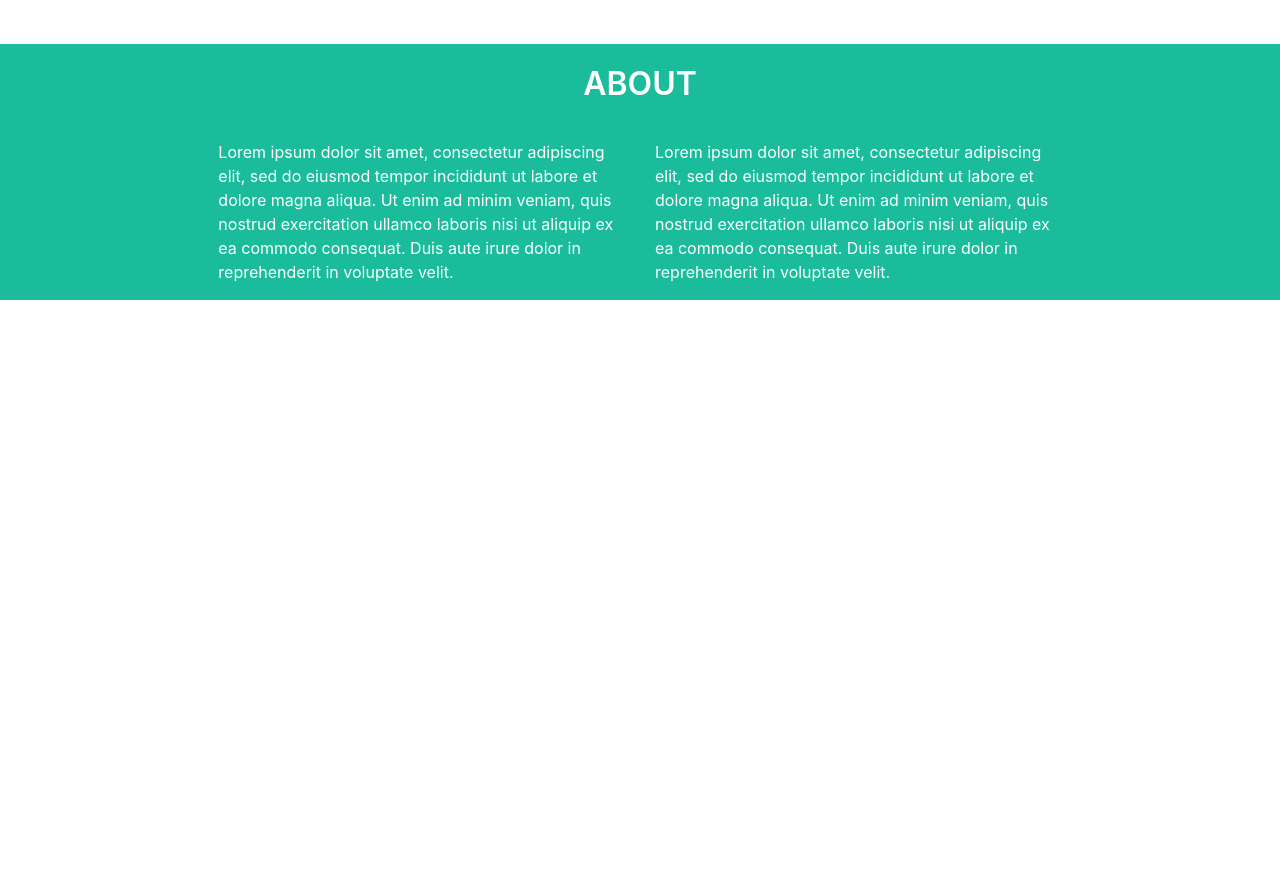
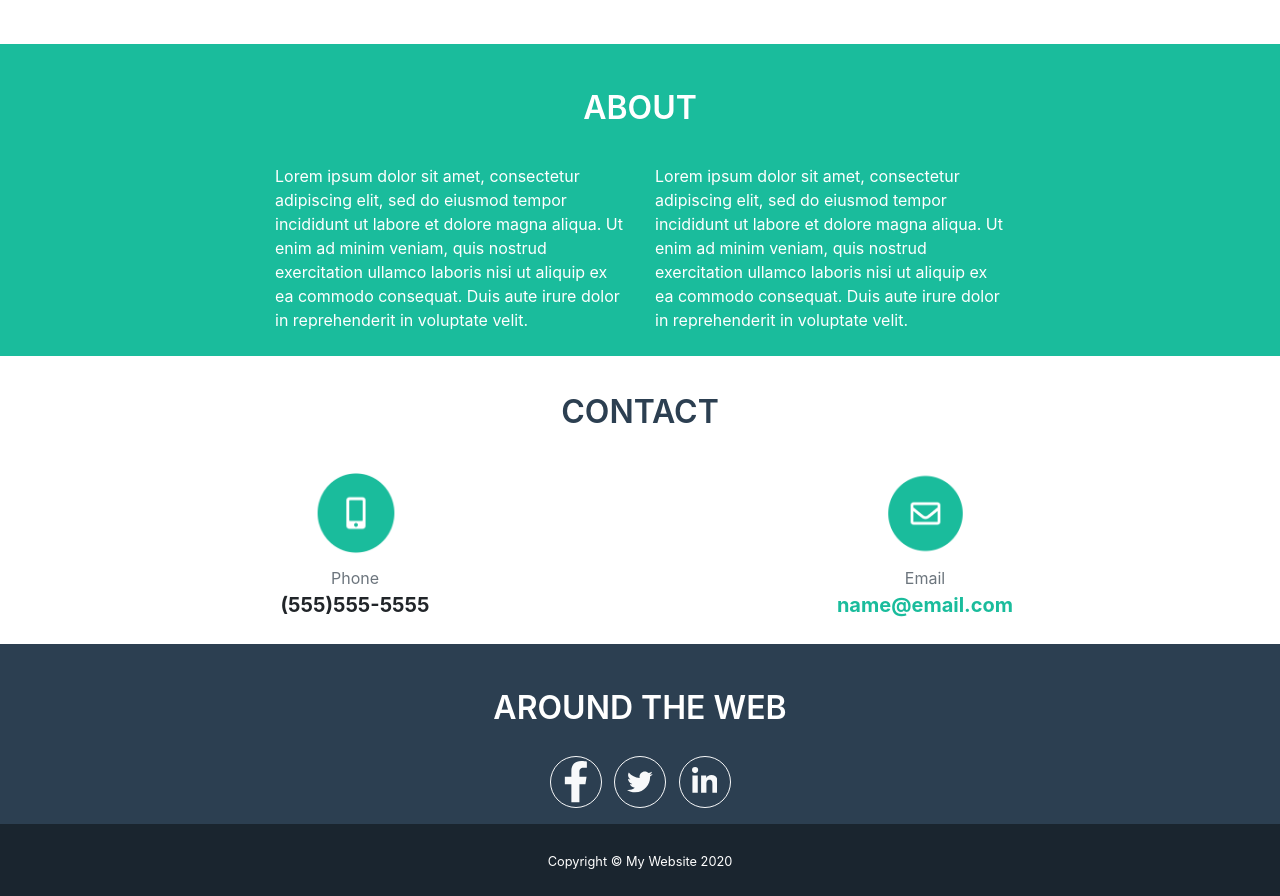
Before and after one commit to sarayujpai/portfolio, a plain HTML site: page index.html in a window 1280 px wide. Shown: the part 1148-2044 px from the top of the page. Before the commit the page ends 1448 px from the top, so only its background shows below. Drawn offline with nearby package versions, Linux system fonts and the light colour scheme.

Commit message:
contact and footer

```diff
--- a/index.html
+++ b/index.html
@@ -10,7 +10,7 @@
    <link rel="stylesheet" href="https://cdnjs.cloudflare.com/ajax/libs/font-awesome/4.7.0/css/font-awesome.min.css">
     <link rel="stylesheet" type="text/css" href="styles.css">
 
-    <title>Airbnb</title>
+    <title>Portfolio</title>
   </head>
   <body>
     <nav class="navbar fixed-top navbar-expand-lg navbar-dark w-100">
@@ -73,8 +73,8 @@
       </div>
     </div>
   </div>
-
-  <div class="conatiner" id="about">
+  <div class="part2 p-2">
+  <div class="container" id="about">
     <div class="text-center m-3 p-3 header">
       ABOUT
     </div>
@@ -95,7 +95,47 @@
 </div>
   </div>
   </div>
+</div>
 
+  <div class="container mb-2" id="contact">
+    <div class="text-center m-3 p-3 header">
+      CONTACT
+    </div>
+    <div class="row">
+    <div class="col-lg-4 m-auto text-center">
+      <img class="phone-img" src="images/phone.png" alt="phone">
+     <p class="text-center mt-2">
+      <span class="text-muted">Phone</span><br />
+      <span class="lead font-weight-bold">(555)555-5555</span>
+     </p>
+    </div>
+   <div class="col-lg-4 m-auto text-center">
+     <img class="phone-img" src="images/email.png" alt="email">
+    <p class="text-center mt-2">
+     <span class="text-muted">Email</span><br />
+     <a href="#" class="lead font-weight-bold">name@email.com</a>
+    </p>
+   </div>
+  </div>
+  </div>
+
+  <div class="last p-3 text-center">
+    <div class="m-2 p-3 header">
+      AROUND THE WEB
+    </div>
+    <div>
+      <a class="btn btn-outline-light btn-social mx-1 ng-star-inserted" href="https://www.facebook.com/StartBootstrap"><svg _ngcontent-serverapp-c83="" class="svg-inline--fa fa-facebook-f fa-w-10 fa-fw" aria-hidden="true" focusable="false" data-prefix="fab" data-icon="facebook-f" role="img" xmlns="http://www.w3.org/2000/svg" viewBox="0 0 320 512" data-fa-i2svg=""><path fill="currentColor" d="M279.14 288l14.22-92.66h-88.91v-60.13c0-25.35 12.42-50.06 52.24-50.06h40.42V6.26S260.43 0 225.36 0c-73.22 0-121.08 44.38-121.08 124.72v70.62H22.89V288h81.39v224h100.17V288z"></path></svg><!-- <i _ngcontent-serverapp-c83="" class="fab fa-fw fa-facebook-f"></i> -->
+      </a>
+      <a class="btn btn-outline-light btn-social mx-1 ng-star-inserted" href="https://www.twitter.com/sbootstrap"><svg _ngcontent-serverapp-c83="" class="svg-inline--fa fa-twitter fa-w-16 fa-fw" aria-hidden="true" focusable="false" data-prefix="fab" data-icon="twitter" role="img" xmlns="http://www.w3.org/2000/svg" viewBox="0 0 512 512" data-fa-i2svg=""><path fill="currentColor" d="M459.37 151.716c.325 4.548.325 9.097.325 13.645 0 138.72-105.583 298.558-298.558 298.558-59.452 0-114.68-17.219-161.137-47.106 8.447.974 16.568 1.299 25.34 1.299 49.055 0 94.213-16.568 130.274-44.832-46.132-.975-84.792-31.188-98.112-72.772 6.498.974 12.995 1.624 19.818 1.624 9.421 0 18.843-1.3 27.614-3.573-48.081-9.747-84.143-51.98-84.143-102.985v-1.299c13.969 7.797 30.214 12.67 47.431 13.319-28.264-18.843-46.781-51.005-46.781-87.391 0-19.492 5.197-37.36 14.294-52.954 51.655 63.675 129.3 105.258 216.365 109.807-1.624-7.797-2.599-15.918-2.599-24.04 0-57.828 46.782-104.934 104.934-104.934 30.213 0 57.502 12.67 76.67 33.137 23.715-4.548 46.456-13.32 66.599-25.34-7.798 24.366-24.366 44.833-46.132 57.827 21.117-2.273 41.584-8.122 60.426-16.243-14.292 20.791-32.161 39.308-52.628 54.253z"></path></svg><!-- <i _ngcontent-serverapp-c83="" class="fab fa-fw fa-twitter"></i> -->
+      </a>
+    <a _ngcontent-serverapp-c83="" class="btn btn-outline-light btn-social mx-1 ng-star-inserted" href="https://www.linkedin.com/in/startbootstrap"><svg _ngcontent-serverapp-c83="" class="svg-inline--fa fa-linkedin-in fa-w-14 fa-fw" aria-hidden="true" focusable="false" data-prefix="fab" data-icon="linkedin-in" role="img" xmlns="http://www.w3.org/2000/svg" viewBox="0 0 448 512" data-fa-i2svg=""><path fill="currentColor" d="M100.28 448H7.4V148.9h92.88zM53.79 108.1C24.09 108.1 0 83.5 0 53.8a53.79 53.79 0 0 1 107.58 0c0 29.7-24.1 54.3-53.79 54.3zM447.9 448h-92.68V302.4c0-34.7-.7-79.2-48.29-79.2-48.29 0-55.69 37.7-55.69 76.7V448h-92.78V148.9h89.08v40.8h1.3c12.4-23.5 42.69-48.3 87.88-48.3 94 0 111.28 61.9 111.28 142.3V448z"></path></svg><!-- <i _ngcontent-serverapp-c83="" class="fab fa-fw fa-linkedin-in"></i> -->
+    </a>
+    </div>
+  </div>
+
+  <footer class="copyright py-4 text-center text-white">
+    <small class="pre-wrap">Copyright © My Website 2020 </small>
+  </footer>
 
     <!-- Optional JavaScript -->
     <!-- jQuery first, then Popper.js, then Bootstrap JS -->
--- a/styles.css
+++ b/styles.css
@@ -20,6 +20,9 @@ body {
 }
 .navbar .navbar-nav li.nav-item a.nav-link {
     color: #fff;
+}
+.navbar .navbar-nav li.nav-item a.nav-link:hover,  .navbar .navbar-nav li.nav-item a.nav-link:active {
+        color: #1abc9c;
 }
 
 .navbar .navbar-brand {
@@ -88,6 +91,50 @@ header {
   color: #fff !important;
 }
 
+.part2 {
+  background-color: #1abc9c!important;
+}
+
+#contact .header {
+  color:#2C3F51 !important;
+  font-size: 2rem;
+  font-weight: 600;
+}
+
+#contact .phone-img {
+  width: 94px;
+  height: 90px;
+}
+
+#contact a {
+  color: #1abc9c;
+  text-decoration: none;
+}
+#contact a:hover {
+    color: #117964;
+    text-decoration: underline;
+}
+
+.last {
+  background-color: #2C3F51;
+}
+.last .header {
+  color:#fff !important;
+  font-size: 2rem;
+  font-weight: 600;
+}
+.btn-social {
+    border-radius: 100%;
+    display: inline-flex;
+    width: 3.25rem;
+    height: 3.25rem;
+    font-size: 1.25rem;
+    justify-content: center;
+    align-items: center;
+}
+.copyright {
+    background-color: #1a252f;
+}
 @media (min-width: 1200px)
 .container {
     max-width: 1140px;
```
Also changed, not shown: images/email.png (added), images/phone.png (added).
